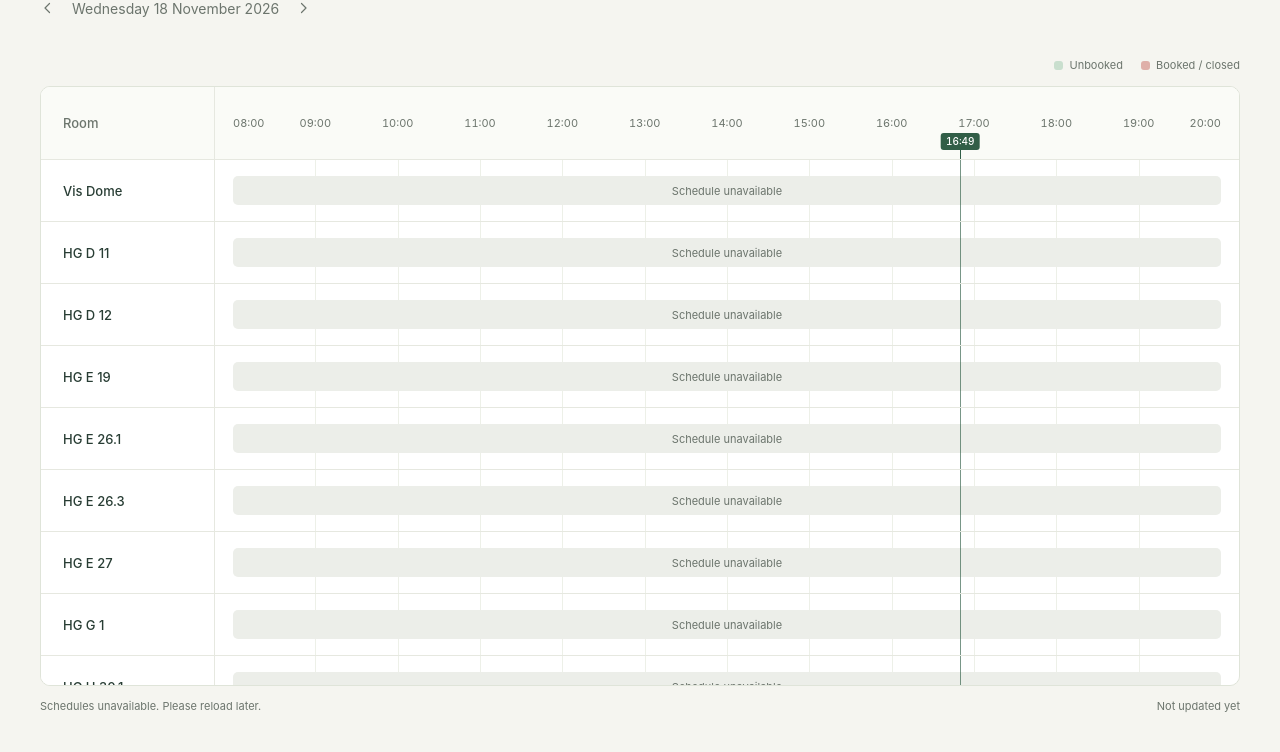
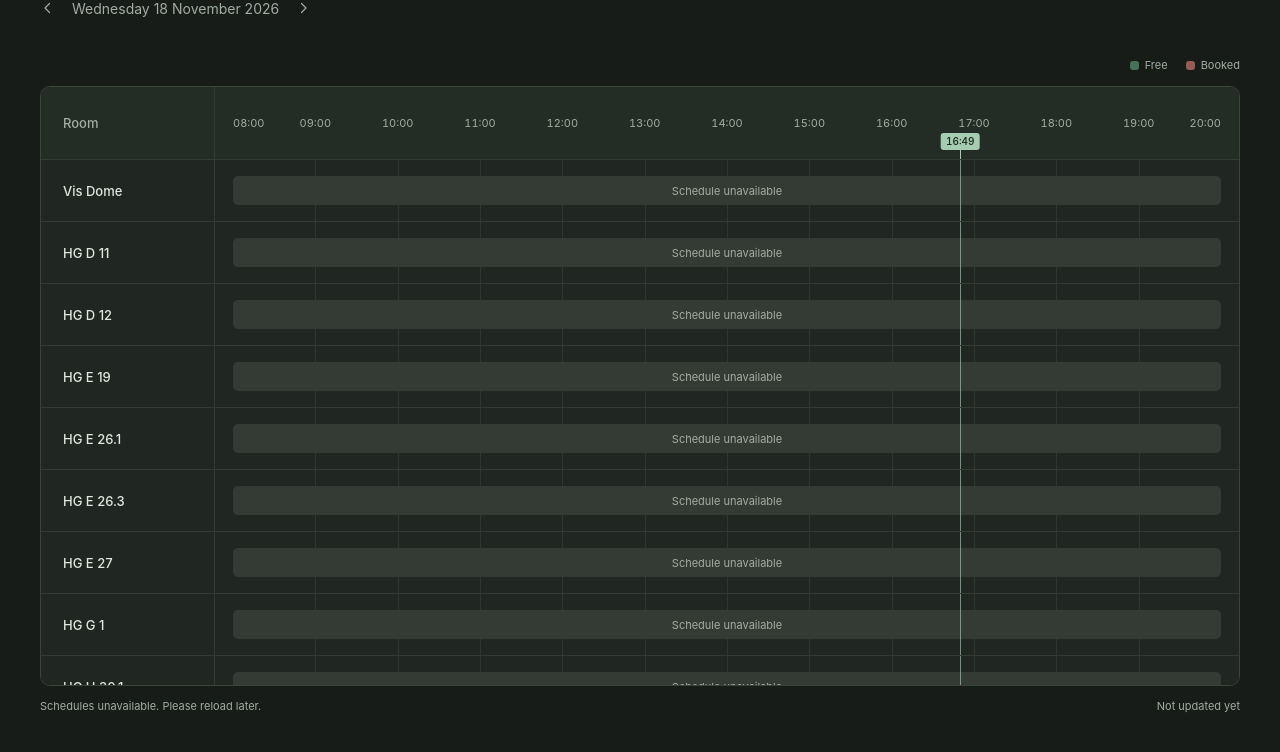
Before and after one commit to nsorg42/room-schedule, a website built with Vite: page index.html in a window 1280 px wide. Shown: the part 150-902 px from the top of the page. Built offline with nearby package versions, Linux system fonts and the light colour scheme; files whose address does not match are found by name.

Commit message:
robustness improvements + small ui changes

```diff
--- a/index.html
+++ b/index.html
@@ -3,12 +3,10 @@
   <head>
     <meta charset="UTF-8" />
     <meta name="viewport" content="width=device-width, initial-scale=1" />
-    <meta name="theme-color" content="#f5f5f0" media="(prefers-color-scheme: light)" />
-    <meta name="theme-color" content="#171c19" media="(prefers-color-scheme: dark)" />
+    <meta name="theme-color" content="#171c19" />
     <meta name="description" content="Room schedules at ETH Zürich. See scheduled bookings and unbooked time at a glance." />
     <title>Study Rooms · ETH Zürich</title>
     <link rel="icon" type="image/svg+xml" href="/favicon.svg" />
-    <script src="/theme.js"></script>
     <script type="module" src="/src/main.ts"></script>
   </head>
   <body>
@@ -23,17 +21,13 @@
             <button id="next-day" class="icon-button" type="button" aria-label="Next day" title="Next day"><svg viewBox="0 0 24 24" aria-hidden="true"><path d="m10 6 6 6-6 6" /></svg></button>
           </nav>
         </div>
-        <button id="theme-toggle" class="icon-button theme-toggle" type="button" aria-label="Switch to dark theme" title="Switch to dark theme">
-          <svg class="theme-sun" viewBox="0 0 24 24" aria-hidden="true" hidden><circle cx="12" cy="12" r="4" /><path d="M12 2v2m0 16v2M2 12h2m16 0h2M5 5l1.5 1.5m11 11L19 19M5 19l1.5-1.5m11-11L19 5" /></svg>
-          <svg class="theme-moon" viewBox="0 0 24 24" aria-hidden="true"><path d="M20.5 14A9 9 0 0 1 10 3.5 9 9 0 1 0 20.5 14Z" /></svg>
-        </button>
       </header>
 
       <section aria-label="Room schedules">
         <div class="table-meta">
           <div class="legend" aria-label="Timetable legend">
-            <span><i class="swatch unbooked" aria-hidden="true"></i>Unbooked</span>
-            <span><i class="swatch booked" aria-hidden="true"></i>Booked / closed</span>
+            <span><i class="swatch unbooked" aria-hidden="true"></i>Free</span>
+            <span><i class="swatch booked" aria-hidden="true"></i>Booked</span>
           </div>
         </div>
         <div id="board-scroll" class="board-scroll" tabindex="0" role="region" aria-label="Room timetable">
--- a/public/theme.js
+++ /dev/null
@@ -1,4 +0,0 @@
-try {
-  const theme = localStorage.getItem('theme');
-  if (theme === 'light' || theme === 'dark') document.documentElement.dataset.theme = theme;
-} catch {}
--- a/shared/config.ts
+++ b/shared/config.ts
@@ -17,5 +17,8 @@ export const START = 8 * 60;
 export const END = 20 * 60;
 
 export const UPSTREAM_TIMEOUT_MS = 6000;
-// One coverage request, then two rooms at a time, with a response margin.
-export const API_TIMEOUT_MS = (1 + Math.ceil(ROOMS.length / 2)) * UPSTREAM_TIMEOUT_MS + 5000;
+export const UPSTREAM_RETRY_DELAY_MS = 1000;
+export const MAX_RETRY_DELAY_MS = 5000;
+// Coverage, then two rooms at a time; allow one retry each and a response margin.
+export const API_TIMEOUT_MS = (1 + Math.ceil(ROOMS.length / 2)) *
+  (2 * UPSTREAM_TIMEOUT_MS + MAX_RETRY_DELAY_MS) + 5000;
--- a/src/main.ts
+++ b/src/main.ts
@@ -15,34 +15,6 @@ function element<K extends keyof HTMLElementTagNameMap>(tag: K, className = '',
   return node;
 }
 
-const themeToggle = find<HTMLButtonElement>('theme-toggle');
-const systemTheme = matchMedia('(prefers-color-scheme: dark)');
-
-function updateTheme() {
-  const theme = document.documentElement.dataset.theme ?? 'system';
-  const dark = theme === 'dark' || (theme === 'system' && systemTheme.matches);
-  const label = `Switch to ${dark ? 'light' : 'dark'} theme`;
-  themeToggle.setAttribute('aria-label', label);
-  themeToggle.title = label;
-  themeToggle.querySelector('.theme-sun')!.toggleAttribute('hidden', !dark);
-  themeToggle.querySelector('.theme-moon')!.toggleAttribute('hidden', dark);
-  document.querySelectorAll<HTMLMetaElement>('meta[name="theme-color"]').forEach(meta => {
-    meta.content = dark ? '#171c19' : '#f5f5f0';
-  });
-}
-
-themeToggle.addEventListener('click', () => {
-  const dark = document.documentElement.dataset.theme === 'dark' ||
-    (!document.documentElement.dataset.theme && systemTheme.matches);
-  const theme = dark ? 'light' : 'dark';
-  document.documentElement.dataset.theme = theme;
-  try { localStorage.setItem('theme', theme); }
-  catch { /* The theme still works when storage is unavailable. */ }
-  updateTheme();
-});
-systemTheme.addEventListener('change', updateTheme);
-updateTheme();
-
 const table = find<HTMLTableElement>('timetable');
 const rows = find<HTMLTableSectionElement>('room-rows');
 const axis = find<HTMLDivElement>('time-axis');
@@ -58,8 +30,8 @@ const updatedFormat = new Intl.DateTimeFormat('en-GB', {
 
 let displayedDate = '';
 let currentDate = zurichTime().date;
-let requestDate = '';
-let pending: AbortController | undefined;
+let pending = false;
+let navigationTimer: ReturnType<typeof setTimeout> | undefined;
 let activeButton: HTMLButtonElement | undefined;
 
 function nowLine() {
@@ -210,7 +182,7 @@ function updateClock() {
   if (date !== currentDate) {
     const followingToday = displayedDate === currentDate;
     currentDate = date;
-    if (followingToday) void load(date);
+    if (followingToday) load(date);
   }
   const visible = displayedDate === date && minutes >= START && minutes < END;
   table.style.setProperty('--now-position', `${(minutes - START) / (END - START) * 100}%`);
@@ -219,29 +191,30 @@ function updateClock() {
   nowLabel.textContent = formatTime(minutes);
 }
 
-async function load(date = displayedDate) {
-  if (pending && requestDate === date) return;
-  pending?.abort();
-  const controller = new AbortController();
-  pending = controller;
-  requestDate = date;
+function load(date = displayedDate, delay = 0) {
+  clearTimeout(navigationTimer);
   setDate(date);
   render();
   updated.textContent = 'Not updated yet';
   status.textContent = 'Loading schedules…';
   updated.removeAttribute('title');
   table.setAttribute('aria-busy', 'true');
+  if (!pending) navigationTimer = setTimeout(() => { void fetchSchedules(date); }, delay);
+}
+
+async function fetchSchedules(date: string) {
+  pending = true;
   try {
     const url = date === zurichTime().date ? '/api/today' : `/api/today?date=${date}`;
     const response = await fetch(url, {
       cache: 'no-store',
-      signal: AbortSignal.any([controller.signal, AbortSignal.timeout(API_TIMEOUT_MS)]),
+      signal: AbortSignal.timeout(API_TIMEOUT_MS),
     });
     if (response.status !== 200 || !/^application\/json\b/i.test(response.headers.get('Content-Type') ?? '')) {
       throw new Error('Schedule request failed');
     }
     const data = parseToday(await response.json(), date);
-    if (controller.signal.aborted || date !== displayedDate) return;
+    if (date !== displayedDate) return;
     render(data.rooms);
     const successful = data.rooms.filter(room => room.status === 'ok');
     const failures = ROOMS.length - successful.length;
@@ -258,12 +231,13 @@ async function load(date = displayedDate) {
       updated.title = `Oldest successful room fetch: ${oldest}. Times shown in Zurich.`;
     }
   } catch {
-    if (controller.signal.aborted) return;
+    if (date !== displayedDate) return;
     render(ROOMS.map(room => ({ ...room, status: 'unavailable', fetchedAt: null, reason: 'upstream' })));
     status.textContent = 'Schedules unavailable. Please reload later.';
   } finally {
-    if (pending === controller) {
-      pending = undefined;
+    pending = false;
+    if (date !== displayedDate) load(displayedDate, 250);
+    else {
       table.setAttribute('aria-busy', 'false');
       updateClock();
     }
@@ -273,7 +247,7 @@ async function load(date = displayedDate) {
 function changeDay(offset: number) {
   const date = new Date(`${displayedDate}T00:00:00Z`);
   date.setUTCDate(date.getUTCDate() + offset);
-  void load(date.toISOString().slice(0, 10));
+  load(date.toISOString().slice(0, 10), 250);
 }
 find('previous-day').addEventListener('click', () => changeDay(-1));
 find('next-day').addEventListener('click', () => changeDay(1));
@@ -282,5 +256,5 @@ document.addEventListener('visibilitychange', () => { if (!document.hidden) upda
 window.addEventListener('focus', updateClock);
 window.addEventListener('pageshow', updateClock);
 setDate(zurichTime().date);
-void load();
+load();
 setInterval(updateClock, 60_000);
--- a/src/style.css
+++ b/src/style.css
@@ -2,31 +2,31 @@
   font-family: -apple-system, BlinkMacSystemFont, 'Segoe UI', sans-serif;
   color: var(--text);
   background: var(--background);
-  color-scheme: light dark;
+  color-scheme: dark;
   font-synthesis: none;
   text-rendering: optimizeLegibility;
   -webkit-font-smoothing: antialiased;
-  --background: light-dark(#f5f5f0, #171c19);
-  --text: light-dark(#283d34, #e1e7de);
-  --surface: light-dark(#fff, #202722);
-  --header: light-dark(#fafbf7, #242c26);
-  --green: light-dark(#c9dfce, #487257);
-  --red: light-dark(#dfb0a9, #965d56);
-  --red-hover: light-dark(#d39b92, #ad7067);
-  --muted: light-dark(#6c756d, #a2ada1);
-  --line: light-dark(#e6e8e0, #343d34);
-  --border: light-dark(#dfe4d9, #3a453a);
-  --grid: light-dark(#edf0e8, #2e382f);
-  --neutral: light-dark(#eceee9, #343b35);
-  --now: light-dark(#315e47, #a5cbb1);
-  --now-text: light-dark(#fff, #15251c);
-  --focus: light-dark(#30715a, #a5cbb1);
-  --badge-bg: light-dark(#e7f1e7, #2c4434);
-  --badge-text: light-dark(#346246, #c3dfc6);
-  --badge-border: light-dark(#cddfcf, #45674b);
-  --popover: light-dark(#fffefa, #252d26);
-  --shadow: light-dark(#203c2824, #0006);
-  --booking-time: light-dark(#7e524b, #e3b4a9);
+  --background: #171c19;
+  --text: #e1e7de;
+  --surface: #202722;
+  --header: #242c26;
+  --green: #487257;
+  --red: #965d56;
+  --red-hover: #ad7067;
+  --muted: #a2ada1;
+  --line: #343d34;
+  --border: #3a453a;
+  --grid: #2e382f;
+  --neutral: #343b35;
+  --now: #a5cbb1;
+  --now-text: #15251c;
+  --focus: #a5cbb1;
+  --badge-bg: #2c4434;
+  --badge-text: #c3dfc6;
+  --badge-border: #45674b;
+  --popover: #252d26;
+  --shadow: #0006;
+  --booking-time: #e3b4a9;
   --room-width: 174px;
   --grid-step: calc(100% / 12);
 }
@@ -48,9 +48,6 @@ h1 { margin-top: 13px; font: 400 clamp(36px, 4vw, 48px)/1.15 Georgia, 'Times New
 .icon-button { display: inline-flex; align-items: center; justify-content: center; flex-shrink: 0; width: 32px; height: 36px; padding: 7px; border: 0; border-radius: 6px; background: transparent; color: var(--muted); }
 .icon-button svg { width: 18px; height: 18px; fill: none; stroke: currentColor; stroke-width: 1.6; stroke-linecap: round; stroke-linejoin: round; }
 .icon-button:hover { background: var(--neutral); color: var(--text); }
-.theme-toggle { width: 36px; height: 40px; position: absolute; top: -6px; right: 0; border: 1px solid var(--border); border-radius: 8px; }
-
-.theme-toggle svg { width: 20px; height: 20px; }
 
 .table-meta { display: flex; align-items: center; justify-content: flex-end; gap: 14px; margin-bottom: 14px; }
 .legend { display: flex; gap: 18px; color: var(--muted); font-size: 11px; }
@@ -132,6 +129,3 @@ button.segment:hover, button.segment[aria-expanded='true'] { background: var(--r
   .now-label { font-size: 9px; }
   .schedule-footer { padding-top: 12px; font-size: 10px; }
 }
-
-:root[data-theme='light'] { color-scheme: light; }
-:root[data-theme='dark'] { color-scheme: dark; }
```
Also changed, not shown: tests/eth.test.ts (added, +82 -0 lines), tests/today.test.ts (+2 -2 lines), tests/ui/timetable.spec.ts (+60 -23 lines), worker/eth.ts (+32 -4 lines).
